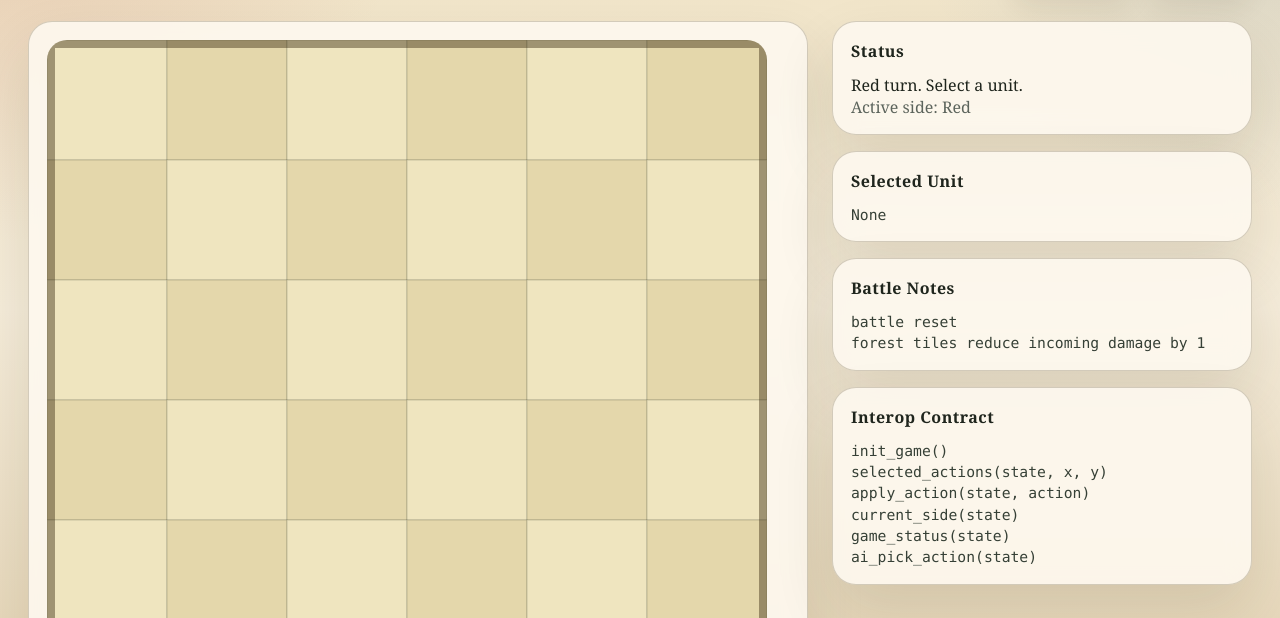
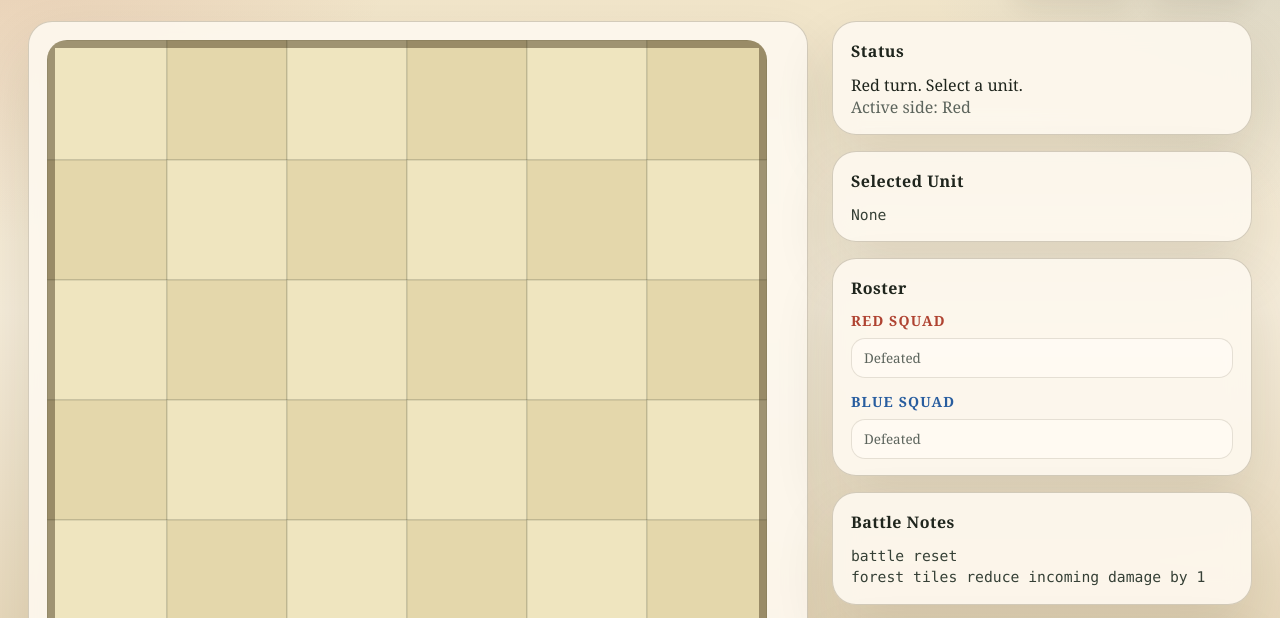
Before and after one commit to diegovalverde/funk_strategy_game, a website built with Vite: page web/index.html in a window 1280 px wide. Shown: the part 181-799 px from the top of the page. Built offline with nearby package versions, Linux system fonts and the light colour scheme; files whose address does not match are found by name.

Commit message:
Add live roster panel to tactics UI

```diff
--- a/web/index.html
+++ b/web/index.html
@@ -49,6 +49,11 @@
           </section>
 
           <section class="card">
+            <h2>Roster</h2>
+            <div id="roster" class="roster">Loading...</div>
+          </section>
+
+          <section class="card">
             <h2>Battle Notes</h2>
             <pre id="log">Match booting...</pre>
           </section>
--- a/web/src/main.js
+++ b/web/src/main.js
@@ -30,6 +30,7 @@ const ui = {
   status: document.getElementById('status'),
   turn: document.getElementById('turn'),
   selection: document.getElementById('selection'),
+  roster: document.getElementById('roster'),
   log: document.getElementById('log'),
   reset: document.getElementById('reset'),
   endTurn: document.getElementById('end-turn'),
@@ -275,6 +276,7 @@ function syncUi() {
 
   ui.turn.textContent = statusLabel(status, side);
   ui.selection.textContent = selectionText();
+  ui.roster.innerHTML = rosterHtml();
   ui.log.textContent = state.log.join('\n');
 }
 
@@ -494,6 +496,40 @@ function selectionText() {
   ].join('\n');
 }
 
+function rosterHtml() {
+  const units = allUnits(state.game);
+  const activeSide = currentSide(state.game);
+  return [SIDE_RED, SIDE_BLUE]
+    .map((side) => {
+      const sideUnits = units.filter((unit) => unit.side === side);
+      const title = side === SIDE_RED ? 'Red squad' : 'Blue squad';
+      const sideClass = side === SIDE_RED ? 'roster-side-red' : 'roster-side-blue';
+      const body = sideUnits.length > 0
+        ? sideUnits.map((unit) => rosterItemHtml(unit, activeSide)).join('')
+        : '<div class="roster-item"><div class="roster-meta">Defeated</div></div>';
+      return `<section class="roster-side ${sideClass}"><h3>${title}</h3><div class="roster-list">${body}</div></section>`;
+    })
+    .join('');
+}
+
+function rosterItemHtml(unit, activeSide) {
+  const skin = UNIT_SKINS[unit.id];
+  const classes = ['roster-item'];
+  if (unit.side === activeSide) {
+    classes.push('roster-item-active');
+  }
+  if (unit.id === state.selectedUnitId) {
+    classes.push('roster-item-selected');
+  }
+  return [
+    `<article class="${classes.join(' ')}">`,
+    `<div class="roster-row"><span class="roster-name">${skin?.name ?? 'Unit'} #${unit.id}</span><span>${unit.hp}/${unit.maxHp} HP</span></div>`,
+    `<div class="roster-row roster-meta"><span>${terrainName(terrainAt(state.game, unit.x, unit.y))}</span><span>${unit.x},${unit.y}</span></div>`,
+    `<div class="roster-row roster-meta"><span>Move ${unit.move}</span><span>Range ${unit.range} | ATK ${unit.attack}</span></div>`,
+    '</article>',
+  ].join('');
+}
+
 function describeAction(action) {
   if (!Array.isArray(action) || action.length === 0) {
     return 'does nothing';
--- a/web/src/style.css
+++ b/web/src/style.css
@@ -176,6 +176,71 @@ button:hover {
   word-break: break-word;
 }
 
+.roster {
+  display: grid;
+  gap: 14px;
+}
+
+.roster-side {
+  display: grid;
+  gap: 8px;
+}
+
+.roster-side h3 {
+  margin: 0;
+  font-size: 0.88rem;
+  letter-spacing: 0.08em;
+  text-transform: uppercase;
+}
+
+.roster-side-red h3 {
+  color: var(--red);
+}
+
+.roster-side-blue h3 {
+  color: var(--blue);
+}
+
+.roster-list {
+  display: grid;
+  gap: 8px;
+}
+
+.roster-item {
+  display: grid;
+  gap: 4px;
+  padding: 10px 12px;
+  border: 1px solid rgba(79, 62, 31, 0.14);
+  border-radius: 14px;
+  background: rgba(255, 251, 245, 0.75);
+}
+
+.roster-item-active {
+  border-color: rgba(33, 79, 140, 0.38);
+  box-shadow: inset 0 0 0 1px rgba(33, 79, 140, 0.18);
+}
+
+.roster-item-selected {
+  border-color: rgba(244, 174, 43, 0.55);
+  box-shadow: inset 0 0 0 1px rgba(244, 174, 43, 0.28);
+}
+
+.roster-row {
+  display: flex;
+  justify-content: space-between;
+  gap: 12px;
+  font-size: 0.92rem;
+}
+
+.roster-name {
+  font-weight: 700;
+}
+
+.roster-meta {
+  color: var(--muted);
+  font-size: 0.84rem;
+}
+
 .subtle {
   margin-top: 8px;
   color: var(--muted);
```
